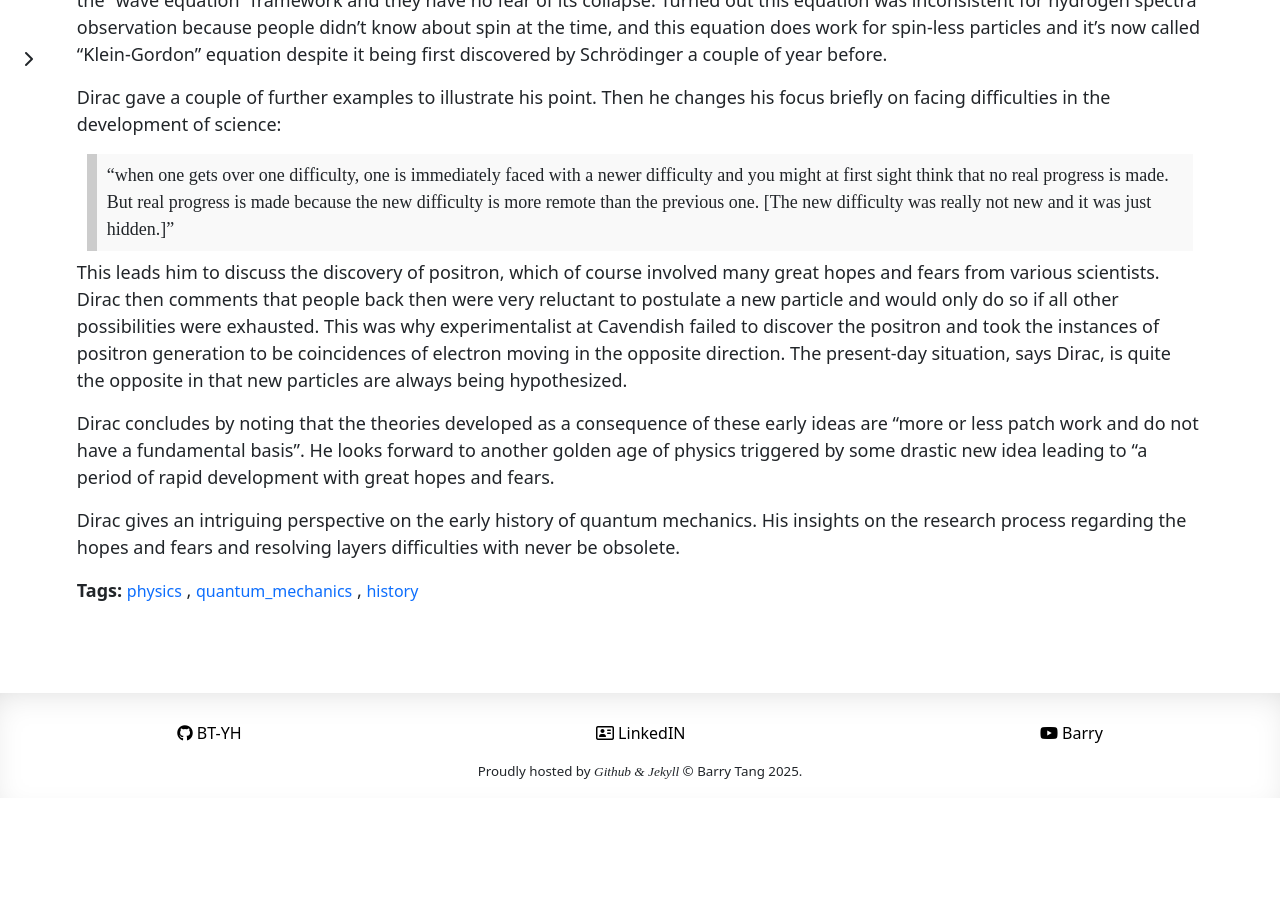
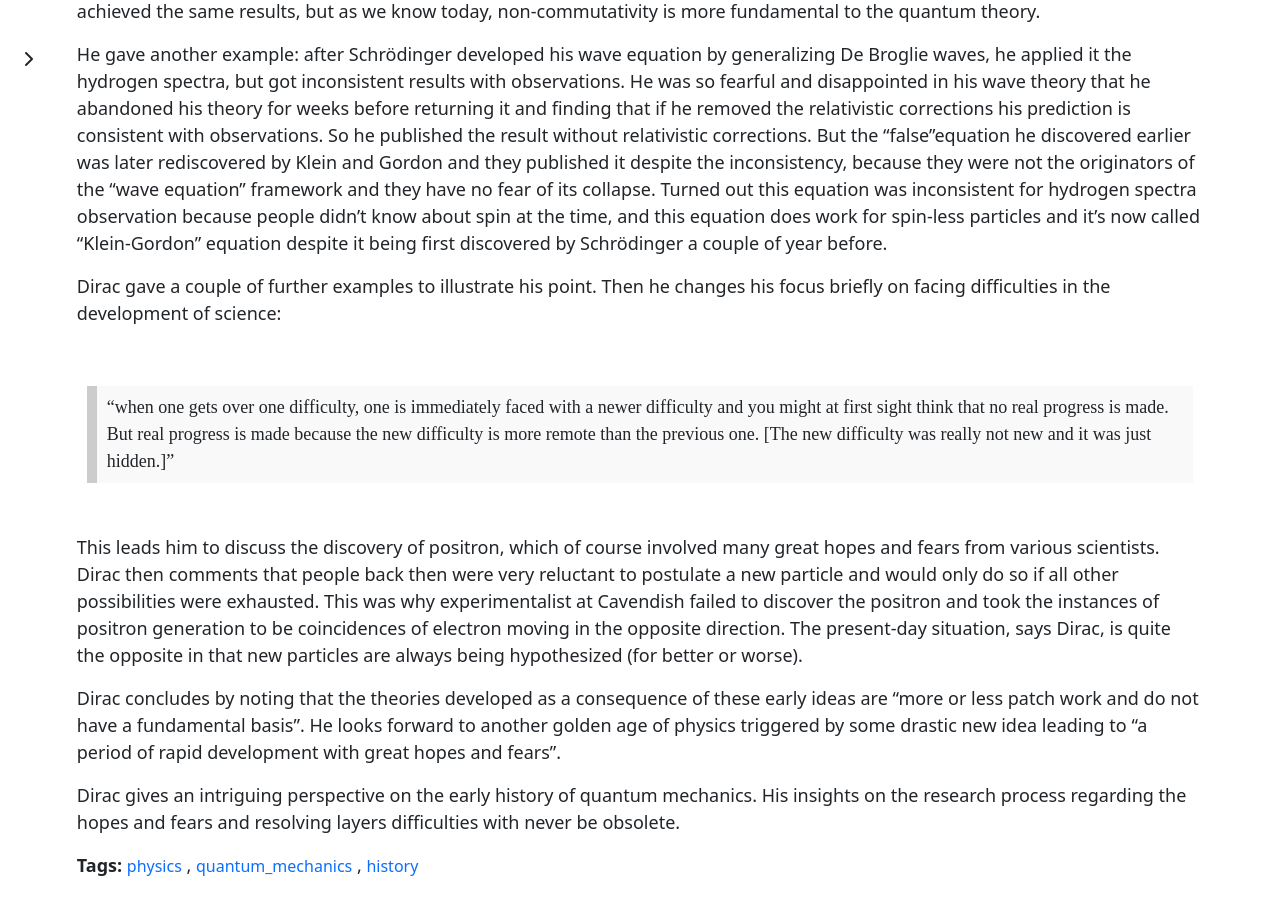
Before and after one commit to BT-YH/bt-yh.github.io, a Jekyll site: the page built from _posts/2026-02-27-development-of-quantum-theory.md, in a window 1280 px wide and 900 px high, scrolled down 1126 px. Built offline with Jekyll 4.4.1, drawn with Linux system fonts in a browser that asks for light colours; nearby versions of some CDN libraries; some web fonts are replaced; before the commit the page ends 1924 px from its top, so only the background shows below that.

Commit message:
edited dirac's quantum theory speech

```diff
--- a/_posts/2026-02-27-development-of-quantum-theory.md
+++ b/_posts/2026-02-27-development-of-quantum-theory.md
@@ -6,23 +6,36 @@
 
 This is a summary of the [J. Robert Oppenheimer Memorial Prize Acceptance Speech by Paul A. M. Dirac.](https://www.goodreads.com/book/show/674804.Development_of_Quantum_Theory)
 
+<br>
 
+---
+
+<br>
 
 Dirac briefly discusses the early history of quantum theory from his perspective in a non-technical way. He started with a discussion of fears and hopes. The research worker is commonly thought of as unemotional, rational, and logical and when they are hot on the rail to make a major discovery, they can assess the situation calmly. Dirac claims this is far from truth.
 
+<br>
+
 > “The research worker is only human and, if he has **great hopes**, he also has **great fears**.”
 
+<br>
+
 He gives the insight that the originator of an idea is not most fitted to develop it, because of the fear of the idea being falsified. This is why Einstein discovered Special Relativity instead of Lorentz, who had established almost all of the necessary mathematics. Dirac also gives example of himself and Heisenberg. Heisenberg focused on developing his theory centered on the idea of measurable quantities, and established non-commutativity as a secondary idea (a very foreign idea at the time and Heisenberg was fearful of this consequence). But Dirac, not being the originator of the idea, is not afraid of centering his theory on non-commutativity. They achieved the same results, but as we know today, non-commutativity is more fundamental to the quantum theory.
+
 
 He gave another example: after Schrödinger developed his wave equation by generalizing De Broglie waves, he applied it the hydrogen spectra, but got inconsistent results with observations. He was so fearful and disappointed in his wave theory that he abandoned his theory for weeks before returning it and finding that if he removed the relativistic corrections his prediction is consistent with observations. So he published the result without relativistic corrections. But the “false”equation he discovered earlier was later rediscovered by Klein and Gordon and they published it despite the inconsistency, because they were not the originators of the “wave equation” framework and they have no fear of its collapse. Turned out this equation was inconsistent for hydrogen spectra observation because people didn’t know about spin at the time, and this equation does work for spin-less particles and it’s now called “Klein-Gordon” equation despite it being first discovered by Schrödinger a couple of year before.
 
 Dirac gave a couple of further examples to illustrate his point. Then he changes his focus briefly on facing difficulties in the development of science:
 
+<br>
+
 > “when one gets over one difficulty, one is immediately faced with a newer difficulty and you might at first sight think that no real progress is made. But real progress is made because the new difficulty is more remote than the previous one. [The new difficulty was really not new and it was just hidden.]”
 
-This leads him to discuss the discovery of positron, which of course involved many great hopes and fears from various scientists. Dirac then comments that people back then were very reluctant to postulate a new particle and would only do so if all other possibilities were exhausted. This was why experimentalist at Cavendish failed to discover the positron and took the instances of positron generation to be coincidences of electron moving in the opposite direction. The present-day situation, says Dirac, is quite the opposite in that new particles are always being hypothesized.
+<br>
 
-Dirac concludes by noting that the theories developed as a consequence of these early ideas are “more or less patch work and do not have a fundamental basis”. He looks forward to another golden age of physics triggered by some drastic new idea leading to “a period of rapid development with great hopes and fears.
+This leads him to discuss the discovery of positron, which of course involved many great hopes and fears from various scientists. Dirac then comments that people back then were very reluctant to postulate a new particle and would only do so if all other possibilities were exhausted. This was why experimentalist at Cavendish failed to discover the positron and took the instances of positron generation to be coincidences of electron moving in the opposite direction. The present-day situation, says Dirac, is quite the opposite in that new particles are always being hypothesized (for better or worse).
+
+Dirac concludes by noting that the theories developed as a consequence of these early ideas are “more or less patch work and do not have a fundamental basis”. He looks forward to another golden age of physics triggered by some drastic new idea leading to “a period of rapid development with great hopes and fears".
 
 
 Dirac gives an intriguing perspective on the early history of quantum mechanics. His insights on the research process regarding the hopes and fears and resolving layers difficulties with never be obsolete.
```
